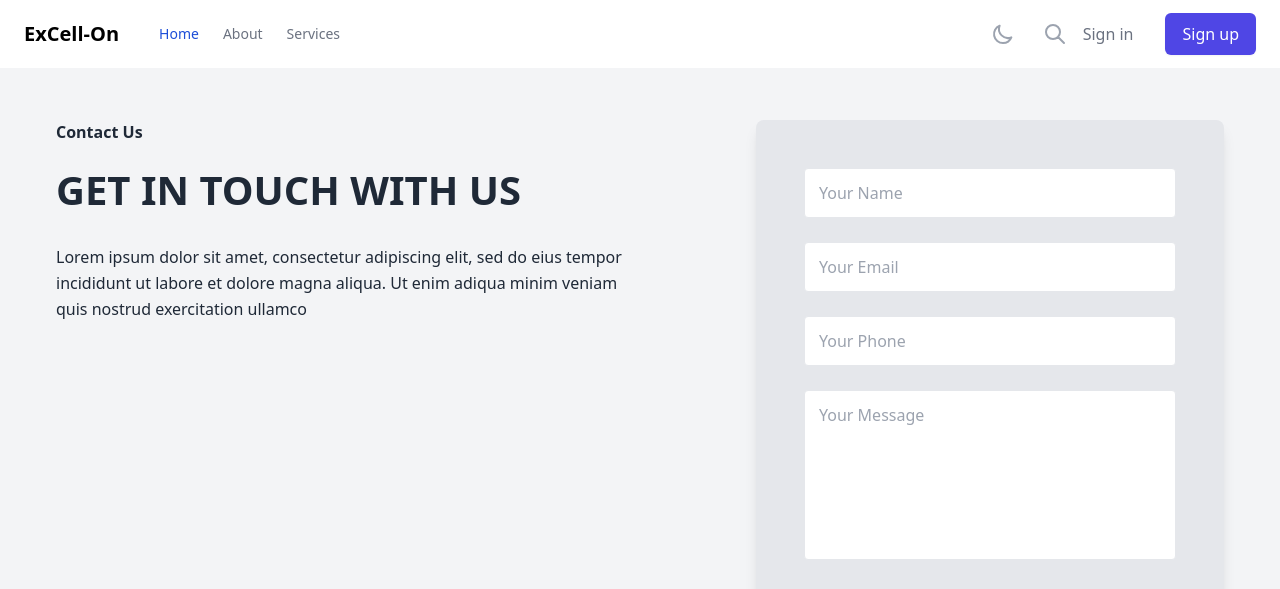
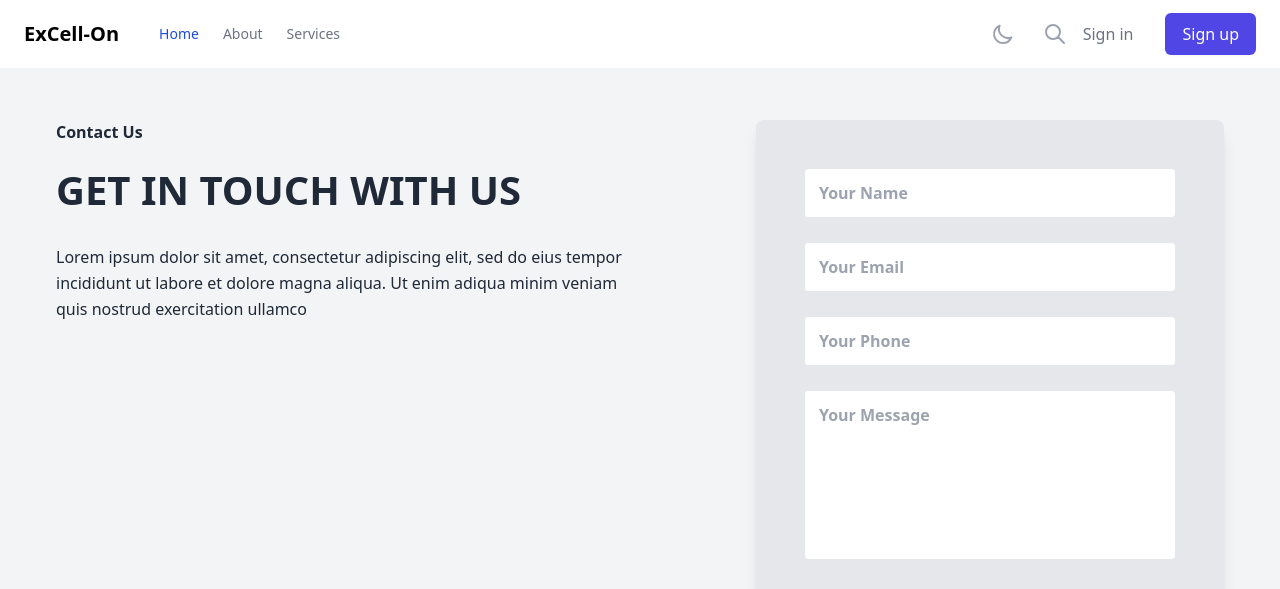
Before and after one commit to dducnv/Excell-On_FrontEnd, a Next.js app: page /contact in a window 1280 px wide. Shown: the top 589 px of the page. Built offline with nearby package versions, Linux system fonts and the light colour scheme.

Commit message:
Contact-Order-Quan

```diff
--- a/pages/Order.jsx
+++ b/pages/Order.jsx
@@ -15,8 +15,8 @@ const Order = () => {
                             <p className="text-lg dark:text-gray-400     md:text-xl font-semibold leading-6 xl:leading-5 Text-black">Customer’s Cart</p>
                             <div className="mt-4 md:mt-6 flex  flex-col md:flex-row justify-start items-start md:items-center md:space-x-6 xl:space-x-8 w-full ">
                                 <div className="pb-4 md:pb-8 w-full md:w-40">
-                                    <img className="w-full hidden md:block" src="https://i.ibb.co/84qQR4p/Rectangle-10.png" alt="dress" />
-                                    <img className="w-full md:hidden" src="https://i.ibb.co/L039qbN/Rectangle-10.png" alt="dress" />
+                                    <img className="w-full hidden md:block" src="https://image.shutterstock.com/z/stock-vector-vector-linear-illustration-dark-background-service-trend-578745856.jpg" alt="dress" />
+                                    <img className="w-full md:hidden" src="https://image.shutterstock.com/z/stock-vector-vector-linear-illustration-dark-background-service-trend-578745856.jpg" alt="dress" />
                                 </div>
                                 <div className="border-b border-gray-200 md:flex-row flex-col flex justify-between items-start w-full  pb-8 space-y-4 md:space-y-0">
                                     <div className="w-full Text-black dark:text-gray-400 flex flex-col justify-start items-start space-y-8">
@@ -37,15 +37,15 @@ const Order = () => {
                                         <p className="text-base xl:text-lg leading-6">
                                             $36.00 <span className="text-red-500 dark:text-red-300 line-through"> $45.00</span>
                                         </p>
-                                        <p className="text-base xl:text-lg leading-6 Text-black">01</p>
+                                        <p className="text-base xl:text-lg leading-6 Text-black">03</p>
                                         <p className="text-base xl:text-lg font-semibold leading-6 Text-black">$36.00</p>
                                     </div>
                                 </div>
                             </div>
                             <div className="mt-6 md:mt-0 flex justify-start flex-col md:flex-row  items-start md:items-center space-y-4  md:space-x-6 xl:space-x-8 w-full ">
                                 <div className="w-full md:w-40">
-                                    <img className="w-full hidden md:block" src="https://i.ibb.co/s6snNx0/Rectangle-17.png" alt="dress" />
-                                    <img className="w-full md:hidden" src="https://i.ibb.co/BwYWJbJ/Rectangle-10.png" alt="dress" />
+                                    <img className="w-full hidden md:block" src="https://image.shutterstock.com/z/stock-vector-linear-illustration-for-presentations-on-blue-background-service-591187340.jpg" alt="dress" />
+                                    <img className="w-full md:hidden" src="https://image.shutterstock.com/z/stock-vector-linear-illustration-for-presentations-on-blue-background-service-591187340.jpg" alt="dress" />
                                 </div>
                                 <div className="  flex justify-between items-start w-full flex-col md:flex-row space-y-4 md:space-y-0  ">
                                     <div className="w-full flex flex-col justify-start items-start space-y-8">
@@ -66,7 +66,7 @@ const Order = () => {
                                         <p className="text-base xl:text-lg leading-6">
                                             $20.00 <span className="text-red-500 dark:text-red-300 line-through"> $30.00</span>
                                         </p>
-                                        <p className="text-base xl:text-lg leading-6 Text-black">01</p>
+                                        <p className="text-base xl:text-lg leading-6 Text-black">07</p>
                                         <p className="text-base xl:text-lg font-semibold leading-6 Text-black">$20.00</p>
                                     </div>
                                 </div>
--- a/pages/contact.jsx
+++ b/pages/contact.jsx
@@ -31,14 +31,14 @@ const contact = () => {
                               <input
                                  type="text"
                                  placeholder="Your Name"
-                                 className="w-full rounded py-3 px-[14px] dark:bg-gray-700 border border-[f0f0f0] outline-none focus-visible:shadow-none focus:border-primary"
+                                 className="w-full rounded py-3 px-[14px] text-gray-800 dark:text-gray-300 font-semibold dark:bg-gray-700 border border-[f0f0f0] outline-none focus-visible:shadow-none focus:border-primary"
                               />
                            </div>
                            <div className="mb-6">
                               <input
                                  type="email"
                                  placeholder="Your Email"
-                                 className="w-full rounded py-3 px-[14px] dark:bg-gray-700 border border-[f0f0f0] outline-none focus-visible:shadow-none focus:border-primary "
+                                 className="w-full rounded py-3 px-[14px] text-gray-800 dark:text-gray-300 font-semibold dark:bg-gray-700 border border-[f0f0f0] outline-none focus-visible:shadow-none focus:border-primary "
 
                               />
                            </div>
@@ -46,14 +46,14 @@ const contact = () => {
                               <input
                                  type="text"
                                  placeholder="Your Phone"
-                                 className="w-full rounded py-3 px-[14px] dark:bg-gray-700 border border-[f0f0f0] outline-none focus-visible:shadow-none focus:border-primary " />
+                                 className="w-full rounded py-3 px-[14px] text-gray-800 dark:text-gray-300 font-semibold dark:bg-gray-700 border border-[f0f0f0] outline-none focus-visible:shadow-none focus:border-primary " />
 
                            </div>
                            <div className="mb-6">
                               <textarea
                                  rows="6"
                                  placeholder="Your Message"
-                                 className="w-full rounded py-3 px-[14px] dark:bg-gray-700 border border-[f0f0f0] resize-none outline-none focus-visible:shadow-none focus:border-primary "
+                                 className="w-full rounded py-3 px-[14px] text-gray-800 dark:text-gray-300 font-semibold dark:bg-gray-700 border border-[f0f0f0] resize-none outline-none focus-visible:shadow-none focus:border-primary "
 
                               ></textarea>
                            </div>
```
